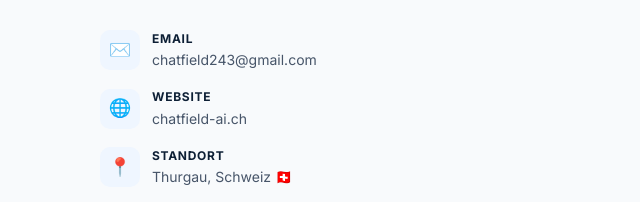
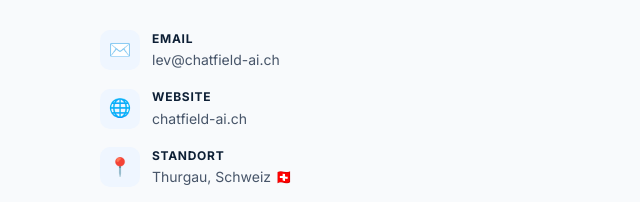
Before and after one commit to Chatfield-ai12/chatfield-website, a plain HTML site: page index.html in a window 1280 px wide. Shown: the part 4421-4623 px from the top of the page, 0-640 px from the left. Drawn offline with Linux system fonts and the light colour scheme.

Commit message:
Update index.html

```diff
--- a/index.html
+++ b/index.html
@@ -403,7 +403,7 @@ footer p { color: #475569; font-size: 13px; }
         <div class="info-items">
           <div class="info-item">
             <div class="info-icon">✉️</div>
-            <div><div class="info-label">Email</div><div class="info-val">chatfield243@gmail.com</div></div>
+            <div><div class="info-label">Email</div><div class="info-val">lev@chatfield-ai.ch</div></div>
           </div>
           <div class="info-item">
             <div class="info-icon">🌐</div>
```
